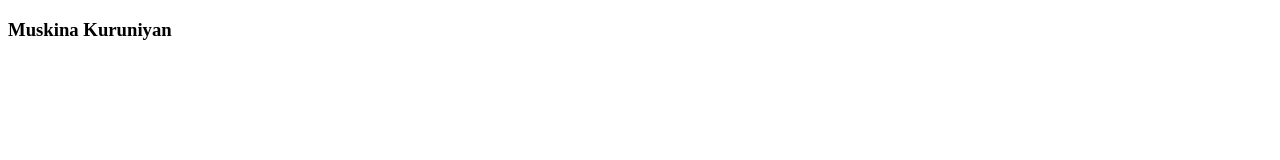
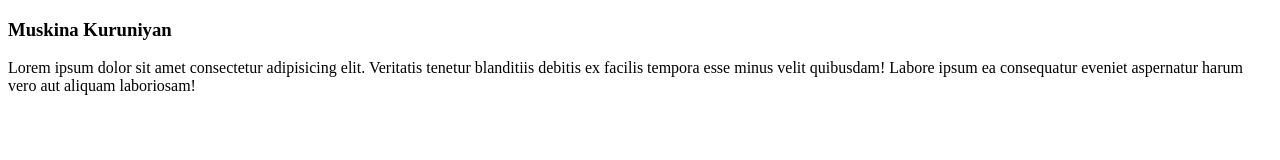
Before and after one commit to MUSKINA/GITSAMPLE, a plain HTML site: page index.html in a window 1280 px wide. Drawn offline with Linux system fonts and the light colour scheme.

Commit message:
updated index file

```diff
--- a/index.html
+++ b/index.html
@@ -1,11 +1,16 @@
 <!DOCTYPE html>
 <html lang="en">
-<head>
-    <meta charset="UTF-8">
-    <meta name="viewport" content="width=device-width, initial-scale=1.0">
+  <head>
+    <meta charset="UTF-8" />
+    <meta name="viewport" content="width=device-width, initial-scale=1.0" />
     <title>Document</title>
-</head>
-<body>
+  </head>
+  <body>
     <h3>Muskina Kuruniyan</h3>
-</body>
+    <p>
+      Lorem ipsum dolor sit amet consectetur adipisicing elit. Veritatis tenetur
+      blanditiis debitis ex facilis tempora esse minus velit quibusdam! Labore
+      ipsum ea consequatur eveniet aspernatur harum vero aut aliquam laboriosam!
+    </p>
+  </body>
 </html>
```
